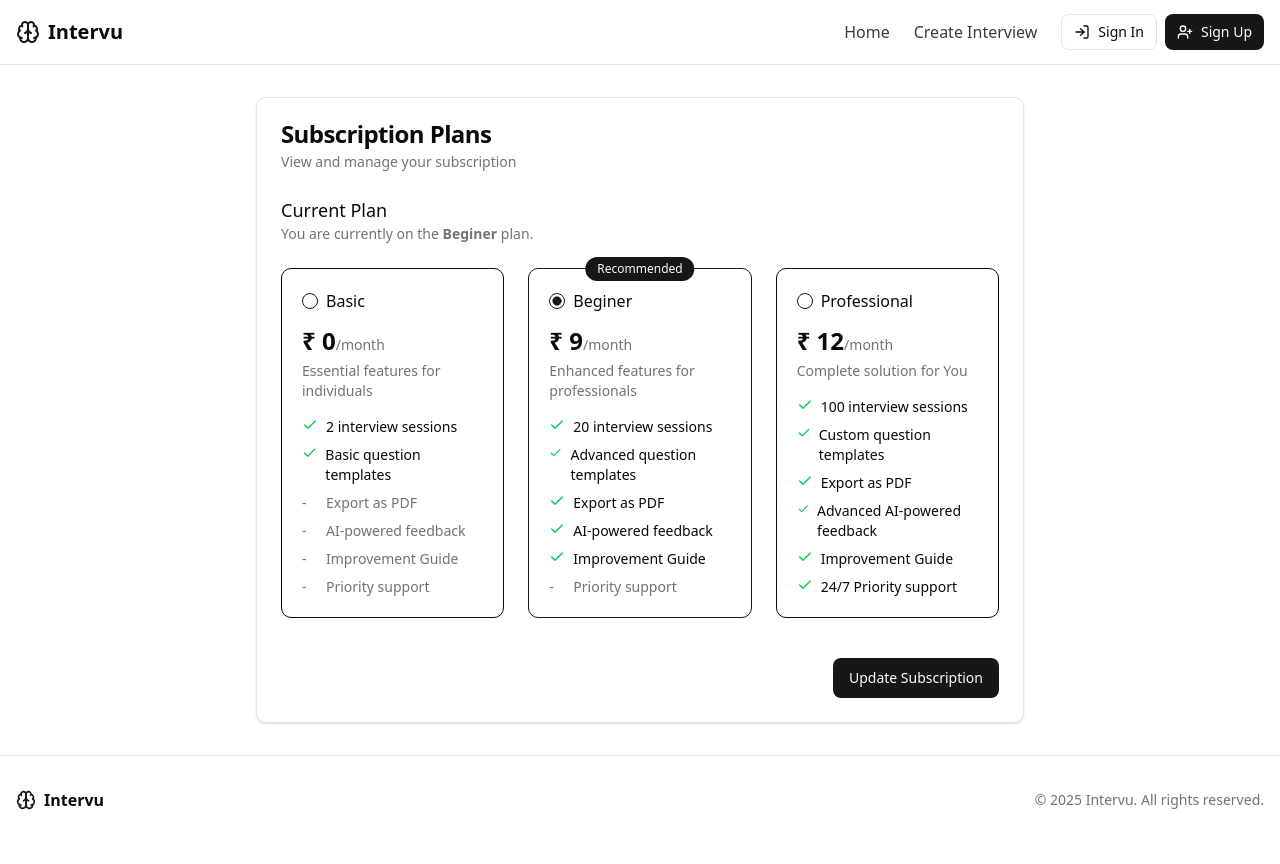
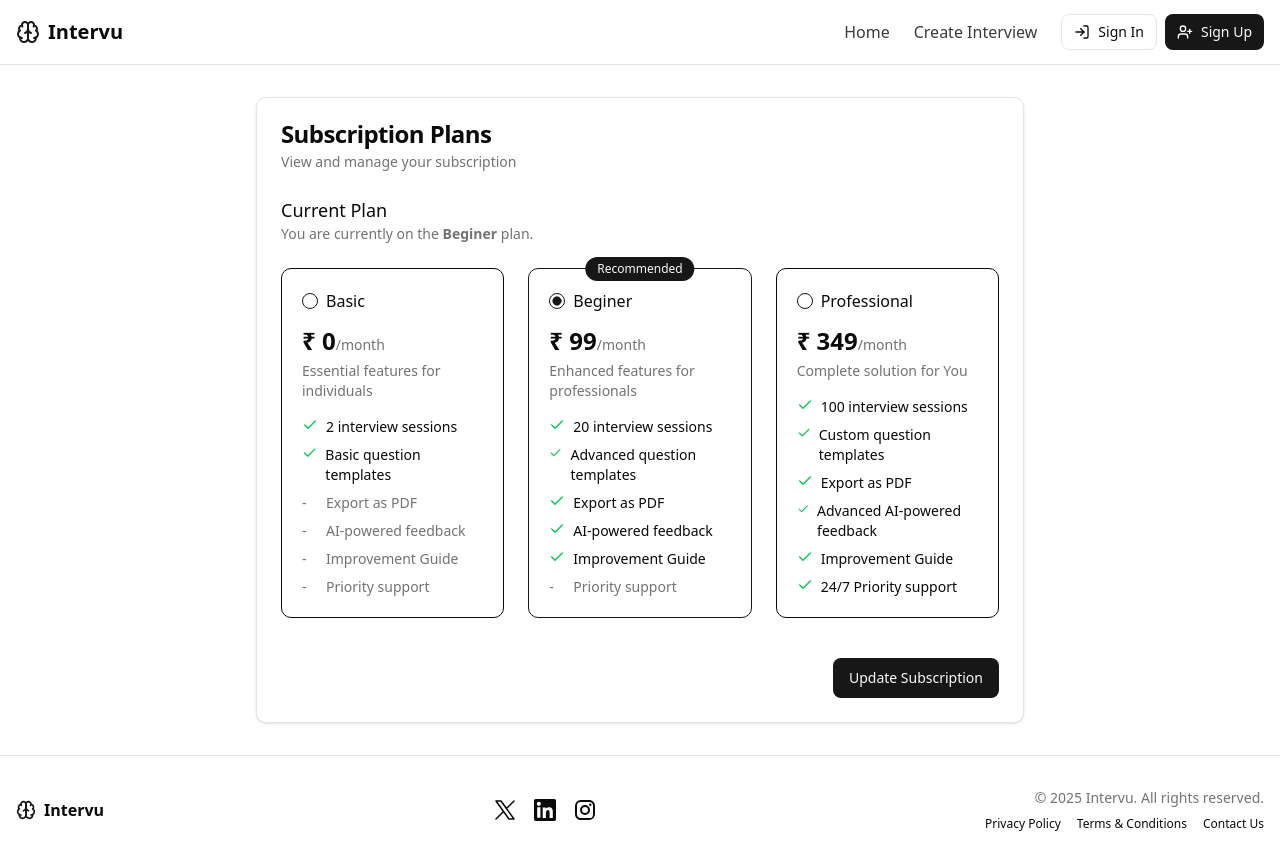
Before and after one commit to vk-0-7/intervu_ai, a Next.js app: page /pricing in a window 1280 px wide. Built offline with nearby package versions, Linux system fonts and the light colour scheme; no server answers.

Commit message:
updated and tested all functionality

```diff
--- a/src/app/api/razorpay/route.ts
+++ b/src/app/api/razorpay/route.ts
@@ -39,7 +39,7 @@ export async function POST(request: NextRequest) {
     }
     const orderData = orderDocs[0]?.data();
     const userId = orderData?.userId;
-    const credits = orderData?.amount === 900 ? 20 : 100;
+    const credits = orderData?.amount === 9900 ? 20 : 100;
 
     const userDataRef = await db.collection("users").doc(userId);
     const userSnapshot = await userDataRef.get();
--- a/src/app/contact-us/page.tsx
+++ b/src/app/contact-us/page.tsx
@@ -66,6 +66,7 @@ const ContactForm = () => {
           Have a question? We'd love to hear from you. Send us a message and
           we'll respond as soon as possible.
         </p>
+        <h3>For inquiries, please contact vivekr4400@gmail.com</h3>
       </div>
 
       {submitSuccess ? (
--- a/src/components/footer/footer.tsx
+++ b/src/components/footer/footer.tsx
@@ -1,4 +1,5 @@
-import { Brain } from "lucide-react";
+import { Brain, Instagram } from "lucide-react";
+import Link from "next/link";
 import React from "react";
 
 const Footer = () => {
@@ -10,8 +11,84 @@ const Footer = () => {
             <Brain className="h-5 w-5 text-primary" />
             <span className="font-bold">Intervu</span>
           </div>
-          <div className="text-sm text-muted-foreground">
-            &copy; {new Date().getFullYear()} Intervu. All rights reserved.
+          <div className="flex items-center gap-4 mb-4 md:mb-0">
+            <a
+              href="https://x.com/vivek_dev007"
+              target="_blank"
+              rel="noopener noreferrer"
+              aria-label="Twitter"
+            >
+              <svg
+                width="24"
+                height="24"
+                viewBox="0 0 24 24"
+                xmlns="http://www.w3.org/2000/svg"
+              >
+                <path
+                  fill="none"
+                  stroke="currentColor"
+                  stroke-linecap="round"
+                  stroke-linejoin="round"
+                  stroke-width="1.5"
+                  d="m3 21l7.548-7.548M21 3l-7.548 7.548m0 0L8 3H3l7.548 10.452m2.904-2.904L21 21h-5l-5.452-7.548"
+                  color="currentColor"
+                />
+              </svg>
+            </a>
+            <a
+              href="https://www.linkedin.com/in/kumarvivek07/"
+              target="_blank"
+              rel="noopener noreferrer"
+              aria-label="LinkedIn"
+            >
+              <svg
+                width="24"
+                height="24"
+                viewBox="0 0 24 24"
+                xmlns="http://www.w3.org/2000/svg"
+              >
+                <path
+                  fill="currentColor"
+                  fill-rule="evenodd"
+                  d="M1 2.838A1.84 1.84 0 0 1 2.838 1H21.16A1.837 1.837 0 0 1 23 2.838V21.16A1.84 1.84 0 0 1 21.161 23H2.838A1.84 1.84 0 0 1 1 21.161zm8.708 6.55h2.979v1.496c.43-.86 1.53-1.634 3.183-1.634c3.169 0 3.92 1.713 3.92 4.856v5.822h-3.207v-5.106c0-1.79-.43-2.8-1.522-2.8c-1.515 0-2.145 1.089-2.145 2.8v5.106H9.708zm-5.5 10.403h3.208V9.25H4.208zM7.875 5.812a2.063 2.063 0 1 1-4.125 0a2.063 2.063 0 0 1 4.125 0"
+                  clip-rule="evenodd"
+                />
+              </svg>
+            </a>
+            <a
+              href="https://www.instagram.com/vivek07____/"
+              target="_blank"
+              rel="noopener noreferrer"
+              aria-label="Instagram"
+            >
+              <svg
+                width="24"
+                height="24"
+                viewBox="0 0 24 24"
+                xmlns="http://www.w3.org/2000/svg"
+              >
+                <path
+                  fill="currentColor"
+                  d="M7.8 2h8.4C19.4 2 22 4.6 22 7.8v8.4a5.8 5.8 0 0 1-5.8 5.8H7.8C4.6 22 2 19.4 2 16.2V7.8A5.8 5.8 0 0 1 7.8 2m-.2 2A3.6 3.6 0 0 0 4 7.6v8.8C4 18.39 5.61 20 7.6 20h8.8a3.6 3.6 0 0 0 3.6-3.6V7.6C20 5.61 18.39 4 16.4 4zm9.65 1.5a1.25 1.25 0 0 1 1.25 1.25A1.25 1.25 0 0 1 17.25 8A1.25 1.25 0 0 1 16 6.75a1.25 1.25 0 0 1 1.25-1.25M12 7a5 5 0 0 1 5 5a5 5 0 0 1-5 5a5 5 0 0 1-5-5a5 5 0 0 1 5-5m0 2a3 3 0 0 0-3 3a3 3 0 0 0 3 3a3 3 0 0 0 3-3a3 3 0 0 0-3-3"
+                />
+              </svg>
+            </a>
+          </div>
+          <div className="flex flex-col items-center md:items-end gap-2">
+            <div className="text-sm text-muted-foreground">
+              &copy; {new Date().getFullYear()} Intervu. All rights reserved.
+            </div>
+            <div className="flex gap-4 text-xs">
+              <Link href="/privacy-policy" className="hover:underline">
+                Privacy Policy
+              </Link>
+              <Link href="/terms-condition" className="hover:underline">
+                Terms &amp; Conditions
+              </Link>
+              <Link href="/contact-us" className="hover:underline">
+                Contact Us
+              </Link>
+            </div>
           </div>
         </div>
       </div>
--- a/src/components/profile/subscriptionPlans.tsx
+++ b/src/components/profile/subscriptionPlans.tsx
@@ -46,7 +46,7 @@ const plans: Plan[] = [
   {
     id: "beginer",
     name: "Beginer",
-    price: "₹ 9",
+    price: "₹ 99",
     description: "Enhanced features for professionals",
     features: [
       { title: "20 interview sessions", included: true },
@@ -61,7 +61,7 @@ const plans: Plan[] = [
   {
     id: "professional",
     name: "Professional",
-    price: "₹ 12",
+    price: "₹ 349",
     description: "Complete solution for You",
     features: [
       { title: "100 interview sessions", included: true },
@@ -76,8 +76,8 @@ const plans: Plan[] = [
 
 const PRICE = {
   basic: 0,
-  beginer: 9,
-  professional: 12,
+  beginer: 99,
+  professional: 349,
 };
 
 const SubscriptionPlans: React.FC = () => {
--- a/src/types/index.d.ts
+++ b/src/types/index.d.ts
@@ -18,6 +18,7 @@ interface Interview {
 }
 interface FeedbackProps {
   userId: string;
+  id?: string;
   interviewId: string;
   id: string;
   totalScore: number;
```
